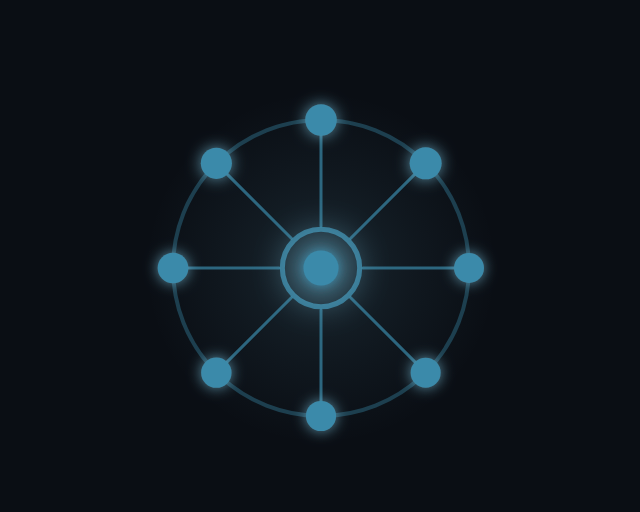
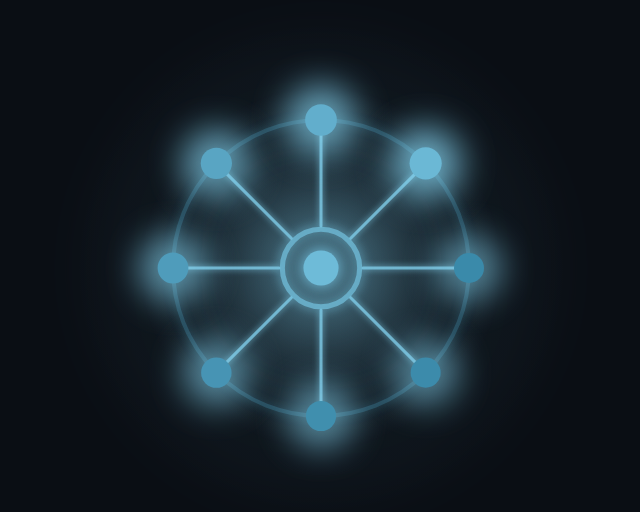
Before and after one commit to gladikos/aria-version2, a React (Vite) app: page / in a window 1280 px wide. Shown: the part 132-644 px from the top of the page, without its empty margins (319-959 px from the left). Built offline with nearby package versions, Linux system fonts and the light colour scheme.

Commit message:
step 3.5: amplified glow

```diff
--- a/src/components/AriaLogo.tsx
+++ b/src/components/AriaLogo.tsx
@@ -5,11 +5,13 @@ import type { AriaState } from '../hooks/useAriaState'
 // ─── Geometry ────────────────────────────────────────────────────────────────
 const CX = 100
 const CY = 100
-const R_RING = 74       // ring radius = dot-centre radius
-const R_EYE = 19        // eye circle radius
-const R_PUPIL = 8       // pupil radius
-const R_DOT = 7.5       // outer dot radius
-const SPOKE_START = R_EYE + 2  // leave a gap after the eye stroke
+const R_RING = 74
+const R_EYE = 19
+const R_PUPIL = 8
+const R_DOT = 7.5
+const R_DOT_HALO = 17       // bloom circle radius — 2.3× dot, heavily blurred
+const R_PUPIL_HALO = 14.4   // 1.8× pupil, becomes a star via f-halo blur
+const SPOKE_START = R_EYE + 2
 
 function polar(r: number, deg: number): [number, number] {
   const rad = (deg * Math.PI) / 180
@@ -23,45 +25,26 @@ const ITEMS = Array.from({ length: 8 }, (_, i) => {
   return { i, sx, sy, dx, dy }
 })
 
-// ─── Transform-origin helper (scale SVG elements around own centre) ───────────
+// ─── Scale/origin helper for SVG elements ────────────────────────────────────
 const SO = { transformBox: 'fill-box' as const, transformOrigin: 'center' as const }
 
+// ─── Color palette ───────────────────────────────────────────────────────────
+const C_BASE = '#3A8AAA'   // core resting colour
+const C_PEAK = '#86D5F2'   // peak-brightness colour (cooler, brighter)
+
 // ─── Transition presets ───────────────────────────────────────────────────────
-// Pupil + eye: 3.5 s cycle — the heartbeat everything else orbits
-const T_CORE = {
-  duration: 3.5,
-  repeat: Infinity,
-  ease: 'easeInOut' as const,
-}
-
-// Spokes: slow 5 s cycle, independent from eye
-const T_SPOKES = {
-  duration: 5,
-  repeat: Infinity,
-  ease: 'easeInOut' as const,
-}
-
-// Ring: same period as spokes but keyframes are inverted → counter-rhythm
-const T_RING = {
-  duration: 5,
-  repeat: Infinity,
-  ease: 'easeInOut' as const,
-}
-
-// Dots: 4 s wave, each dot staggered 0.15 s clockwise
+const T_CORE        = { duration: 3.5, repeat: Infinity, ease: 'easeInOut' as const }
+const T_SPOKES      = { duration: 5,   repeat: Infinity, ease: 'easeInOut' as const }
+const T_RING        = { duration: 5,   repeat: Infinity, ease: 'easeInOut' as const }
+const T_AMBIENT     = { duration: 6,   repeat: Infinity, ease: 'easeInOut' as const }
+const T_AMBIENT_DEEP = { duration: 8,  repeat: Infinity, ease: 'easeInOut' as const }
+const T_ATMOSPHERE  = { duration: 7,   repeat: Infinity, ease: 'easeInOut' as const }
 const tDot = (i: number) => ({
   duration: 4,
   repeat: Infinity,
   ease: 'easeInOut' as const,
   delay: i * 0.15,
 })
-
-// Ambient: very slow 6 s breath, tied to core rhythm phase
-const T_AMBIENT = {
-  duration: 6,
-  repeat: Infinity,
-  ease: 'easeInOut' as const,
-}
 
 // ─── Component ───────────────────────────────────────────────────────────────
 interface Props extends SVGProps<SVGSVGElement> {
@@ -77,29 +60,56 @@ export default function AriaLogo({ state = 'idle', ...props }: Props) {
       xmlns="http://www.w3.org/2000/svg"
       aria-label="Aria"
       role="img"
+      overflow="visible"
       {...props}
     >
       <defs>
-        {/* Ambient radial gradient – large soft halo behind the whole logo */}
+        {/* Two ambient gradient scales — same colour, different spread */}
         <radialGradient id="rg-ambient" cx="50%" cy="50%" r="50%">
-          <stop offset="0%"   stopColor="#86D5F2" stopOpacity="1" />
-          <stop offset="55%"  stopColor="#86D5F2" stopOpacity="0.4" />
-          <stop offset="100%" stopColor="#86D5F2" stopOpacity="0" />
+          <stop offset="0%"   stopColor={C_PEAK} stopOpacity="1" />
+          <stop offset="50%"  stopColor={C_PEAK} stopOpacity="0.5" />
+          <stop offset="100%" stopColor={C_PEAK} stopOpacity="0" />
+        </radialGradient>
+        <radialGradient id="rg-ambient-deep" cx="50%" cy="50%" r="50%">
+          <stop offset="0%"   stopColor={C_PEAK} stopOpacity="0.5" />
+          <stop offset="65%"  stopColor={C_PEAK} stopOpacity="0.15" />
+          <stop offset="100%" stopColor={C_PEAK} stopOpacity="0" />
         </radialGradient>
 
         {/*
-          f-halo — used on the pupil outer bloom circle.
-          Pure blur: the circle itself becomes a diffuse soft cloud.
+          f-halo — pure blur applied to the pupil outer bloom circle.
+          Turns a small filled circle into a diffuse star-like cloud.
+          Large region because the blur spreads well beyond the source.
         */}
-        <filter id="f-halo" x="-300%" y="-300%" width="700%" height="700%">
-          <feGaussianBlur stdDeviation="7" />
+        <filter id="f-halo" x="-400%" y="-400%" width="900%" height="900%">
+          <feGaussianBlur stdDeviation="14" />
         </filter>
 
         {/*
-          f-core-glow — applied to the pupil core.
-          Blurs a copy behind the sharp original → tight luminous halo.
+          f-core-glow — blur+merge on pupil core.
+          Adds a tight luminous fringe without softening the crisp dot.
         */}
-        <filter id="f-core-glow" x="-150%" y="-150%" width="400%" height="400%">
+        <filter id="f-core-glow" x="-200%" y="-200%" width="500%" height="500%">
+          <feGaussianBlur in="SourceGraphic" stdDeviation="3.5" result="blur" />
+          <feMerge>
+            <feMergeNode in="blur" />
+            <feMergeNode in="SourceGraphic" />
+          </feMerge>
+        </filter>
+
+        {/*
+          f-dot-halo — pure blur applied to the per-dot bloom circle (filled C_PEAK).
+          The unblurred dot core is layered on top separately.
+        */}
+        <filter id="f-dot-halo" x="-250%" y="-250%" width="600%" height="600%">
+          <feGaussianBlur stdDeviation="8" />
+        </filter>
+
+        {/*
+          f-ring-glow — blur+merge giving the ring stroke a luminous edge.
+          filterUnits="userSpaceOnUse" avoids percentage-region issues on large paths.
+        */}
+        <filter id="f-ring-glow" filterUnits="userSpaceOnUse" x="-15" y="-15" width="230" height="230">
           <feGaussianBlur in="SourceGraphic" stdDeviation="2.5" result="blur" />
           <feMerge>
             <feMergeNode in="blur" />
@@ -108,98 +118,176 @@ export default function AriaLogo({ state = 'idle', ...props }: Props) {
         </filter>
 
         {/*
-          f-dot-glow — applied to each outer dot.
-          Derives a #86D5F2 bloom from the dot's alpha then merges back,
-          giving a brighter halo than the dot's own fill colour.
+          f-spoke-glow — thinner version of ring glow for the spokes.
         */}
-        <filter id="f-dot-glow" x="-150%" y="-150%" width="400%" height="400%">
-          <feGaussianBlur in="SourceAlpha" stdDeviation="3.5" result="blur" />
-          <feFlood floodColor="#86D5F2" floodOpacity="0.65" result="color" />
-          <feComposite in="color" in2="blur" operator="in" result="glow" />
+        <filter id="f-spoke-glow" filterUnits="userSpaceOnUse" x="-15" y="-15" width="230" height="230">
+          <feGaussianBlur in="SourceGraphic" stdDeviation="1.5" result="blur" />
           <feMerge>
-            <feMergeNode in="glow" />
+            <feMergeNode in="blur" />
             <feMergeNode in="SourceGraphic" />
           </feMerge>
         </filter>
+
+        {/*
+          f-atmosphere — extreme blur for the outer atmosphere ring.
+          Spreads ~54 px from the stroke edge; region extends well beyond SVG bounds.
+        */}
+        <filter id="f-atmosphere" filterUnits="userSpaceOnUse" x="-100" y="-100" width="400" height="400">
+          <feGaussianBlur stdDeviation="20" />
+        </filter>
       </defs>
 
-      {/* ── Layer 1: ambient background pulse ── */}
+      {/* ══════════════════════════════════════════════════════════════════════
+          LAYER 1 — Deep ambient (largest, slowest, most diffuse)
+          r=130 bleeds well past the 400 px rendered logo via overflow="visible"
+      ═══════════════════════════════════════════════════════════════════════ */}
       <motion.circle
-        cx={CX} cy={CY} r={88}
+        cx={CX} cy={CY} r={130}
+        fill="url(#rg-ambient-deep)"
+        animate={idle ? { opacity: [0.07, 0.16, 0.07] } : { opacity: 0.06 }}
+        transition={T_AMBIENT_DEEP}
+      />
+
+      {/* ══════════════════════════════════════════════════════════════════════
+          LAYER 2 — Mid ambient (tighter, brighter, 6 s)
+      ═══════════════════════════════════════════════════════════════════════ */}
+      <motion.circle
+        cx={CX} cy={CY} r={90}
         fill="url(#rg-ambient)"
-        animate={idle ? { opacity: [0.06, 0.14, 0.06] } : { opacity: 0.05 }}
+        animate={idle ? { opacity: [0.18, 0.34, 0.18] } : { opacity: 0.14 }}
         transition={T_AMBIENT}
       />
 
-      {/* ── Layer 2: ring — counter-rhythm to spokes (bright when spokes are dim) ── */}
+      {/* ══════════════════════════════════════════════════════════════════════
+          LAYER 3 — Atmosphere ring  (outer halo of light surrounding the piece)
+          Stroked circle at r=95, heavily blurred → a soft band of light
+      ═══════════════════════════════════════════════════════════════════════ */}
+      <motion.circle
+        cx={CX} cy={CY} r={95}
+        fill="none"
+        stroke={C_PEAK}
+        strokeWidth={22}
+        filter="url(#f-atmosphere)"
+        animate={idle ? { opacity: [0.05, 0.15, 0.05] } : { opacity: 0.05 }}
+        transition={T_ATMOSPHERE}
+      />
+
+      {/* ══════════════════════════════════════════════════════════════════════
+          LAYER 4 — Ring  (counter-phase to spokes; bright = C_PEAK, dim = C_BASE)
+      ═══════════════════════════════════════════════════════════════════════ */}
       <motion.circle
         id="ring"
         cx={CX} cy={CY} r={R_RING}
         fill="none"
-        stroke="currentColor"
+        stroke={C_PEAK}
         strokeWidth={2}
-        animate={idle ? { opacity: [0.7, 0.35, 0.7] } : { opacity: 0.6 }}
+        filter="url(#f-ring-glow)"
+        animate={idle
+          ? { stroke: [C_PEAK, C_BASE, C_PEAK], opacity: [0.75, 0.35, 0.75] }
+          : { stroke: C_BASE, opacity: 0.6 }
+        }
         transition={T_RING}
       />
 
-      {/* ── Layer 3: spokes (dim when ring is bright) ── */}
+      {/* ══════════════════════════════════════════════════════════════════════
+          LAYER 5 — Spokes  (dim when ring is bright; shift to C_PEAK at peak)
+      ═══════════════════════════════════════════════════════════════════════ */}
       {ITEMS.map(({ i, sx, sy, dx, dy }) => (
         <motion.line
           key={i}
           id={`spoke-${i}`}
           x1={sx} y1={sy} x2={dx} y2={dy}
-          stroke="currentColor"
+          stroke={C_BASE}
           strokeWidth={1.5}
           strokeLinecap="round"
-          animate={idle ? { opacity: [0.35, 0.72, 0.35] } : { opacity: 0.6 }}
+          filter="url(#f-spoke-glow)"
+          animate={idle
+            ? { stroke: [C_BASE, C_PEAK, C_BASE], opacity: [0.38, 0.85, 0.38] }
+            : { stroke: C_BASE, opacity: 0.6 }
+          }
           transition={T_SPOKES}
         />
       ))}
 
-      {/* ── Layer 4: eye — breathes in sync with pupil, slight scale ── */}
+      {/* ══════════════════════════════════════════════════════════════════════
+          LAYER 6 — Eye  (breathes with pupil; slight scale + colour shift)
+      ═══════════════════════════════════════════════════════════════════════ */}
       <motion.circle
         id="eye"
         cx={CX} cy={CY} r={R_EYE}
         fill="none"
-        stroke="currentColor"
+        stroke={C_BASE}
         strokeWidth={2.5}
+        filter="url(#f-ring-glow)"
         style={SO}
-        animate={idle ? { opacity: [0.55, 0.92, 0.55], scale: [1, 1.03, 1] } : { opacity: 0.6, scale: 1 }}
+        animate={idle
+          ? { stroke: [C_BASE, C_PEAK, C_BASE], opacity: [0.55, 0.96, 0.55], scale: [1, 1.03, 1] }
+          : { stroke: C_BASE, opacity: 0.6, scale: 1 }
+        }
         transition={T_CORE}
       />
 
-      {/* ── Layer 5: outer dots — staggered wave traveling clockwise ── */}
+      {/* ══════════════════════════════════════════════════════════════════════
+          LAYER 7 — Outer dots  (each dot = a distinct light source)
+          motion.g drives the scale; inner circles handle colour + halo opacity
+      ═══════════════════════════════════════════════════════════════════════ */}
       {ITEMS.map(({ i, dx, dy }) => (
-        <motion.circle
+        <motion.g
           key={i}
-          id={`dot-${i}`}
-          cx={dx} cy={dy} r={R_DOT}
-          fill="currentColor"
-          filter="url(#f-dot-glow)"
           style={SO}
-          animate={idle ? { scale: [1, 1.12, 1] } : { scale: 1 }}
+          animate={idle ? { scale: [1, 1.13, 1] } : { scale: 1 }}
           transition={tDot(i)}
-        />
+        >
+          {/* Bloom halo — C_PEAK blurred cloud, baseline opacity never drops to zero */}
+          <motion.circle
+            cx={dx} cy={dy} r={R_DOT_HALO}
+            fill={C_PEAK}
+            filter="url(#f-dot-halo)"
+            animate={idle ? { opacity: [0.52, 0.92, 0.52] } : { opacity: 0.45 }}
+            transition={tDot(i)}
+          />
+          {/* Dot core — colour pulses from base to peak */}
+          <motion.circle
+            id={`dot-${i}`}
+            cx={dx} cy={dy} r={R_DOT}
+            fill={C_BASE}
+            animate={idle
+              ? { fill: [C_BASE, C_PEAK, C_BASE] }
+              : { fill: C_BASE }
+            }
+            transition={tDot(i)}
+          />
+        </motion.g>
       ))}
 
-      {/* ── Layer 6: pupil outer bloom — large #86D5F2 halo, pulses with core ── */}
+      {/* ══════════════════════════════════════════════════════════════════════
+          LAYER 8 — Pupil outer bloom  (the "sun" — large, intense, fast)
+      ═══════════════════════════════════════════════════════════════════════ */}
       <motion.circle
-        cx={CX} cy={CY} r={R_PUPIL * 1.8}
-        fill="#86D5F2"
+        cx={CX} cy={CY} r={R_PUPIL_HALO}
+        fill={C_PEAK}
         filter="url(#f-halo)"
         style={SO}
-        animate={idle ? { opacity: [0.18, 0.58, 0.18], scale: [1, 1.38, 1] } : { opacity: 0.15, scale: 1 }}
+        animate={idle
+          ? { opacity: [0.22, 0.88, 0.22], scale: [1, 1.8, 1] }
+          : { opacity: 0.18, scale: 1 }
+        }
         transition={T_CORE}
       />
 
-      {/* ── Layer 7: pupil core — crisp filled circle with tight glow ── */}
+      {/* ══════════════════════════════════════════════════════════════════════
+          LAYER 9 — Pupil core  (crisp dot with tight glow + colour shift)
+      ═══════════════════════════════════════════════════════════════════════ */}
       <motion.circle
         id="pupil"
         cx={CX} cy={CY} r={R_PUPIL}
-        fill="currentColor"
+        fill={C_BASE}
         filter="url(#f-core-glow)"
         style={SO}
-        animate={idle ? { scale: [1, 1.16, 1] } : { scale: 1 }}
+        animate={idle
+          ? { fill: [C_BASE, C_PEAK, C_BASE], scale: [1, 1.16, 1] }
+          : { fill: C_BASE, scale: 1 }
+        }
         transition={T_CORE}
       />
     </svg>
```
